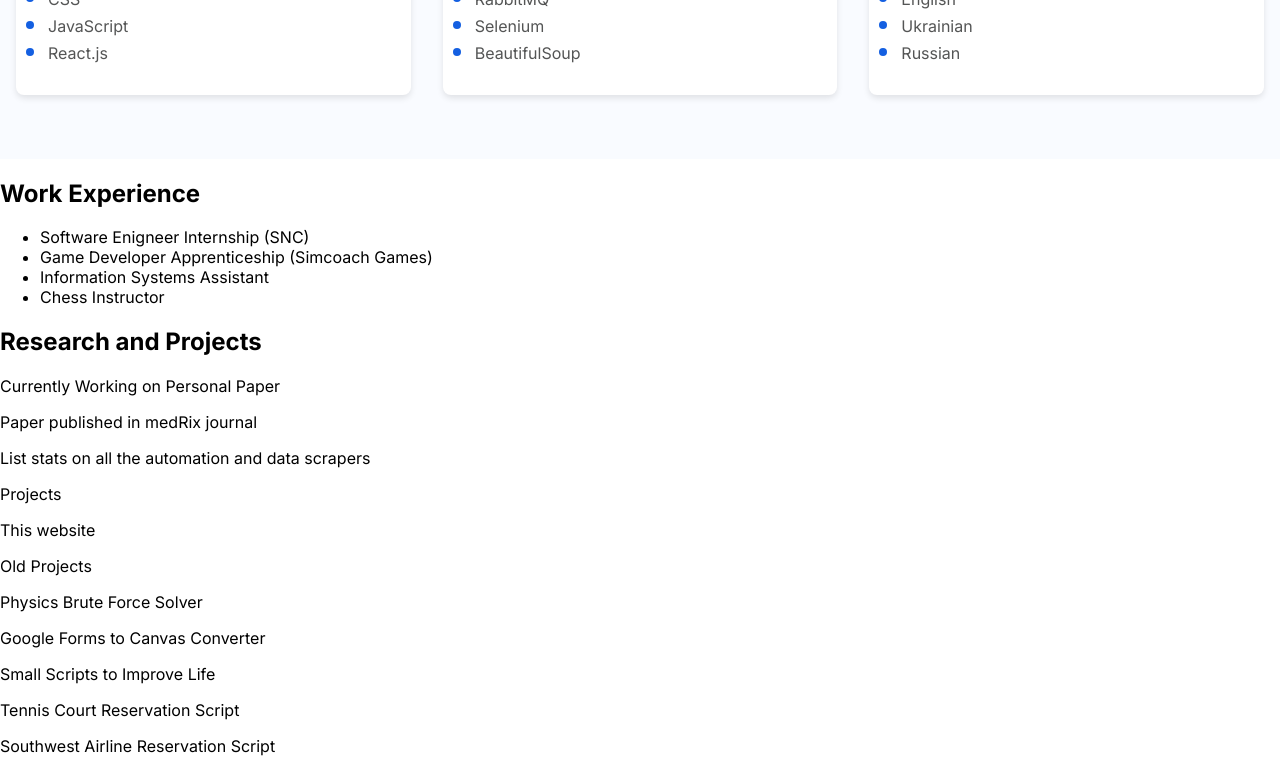
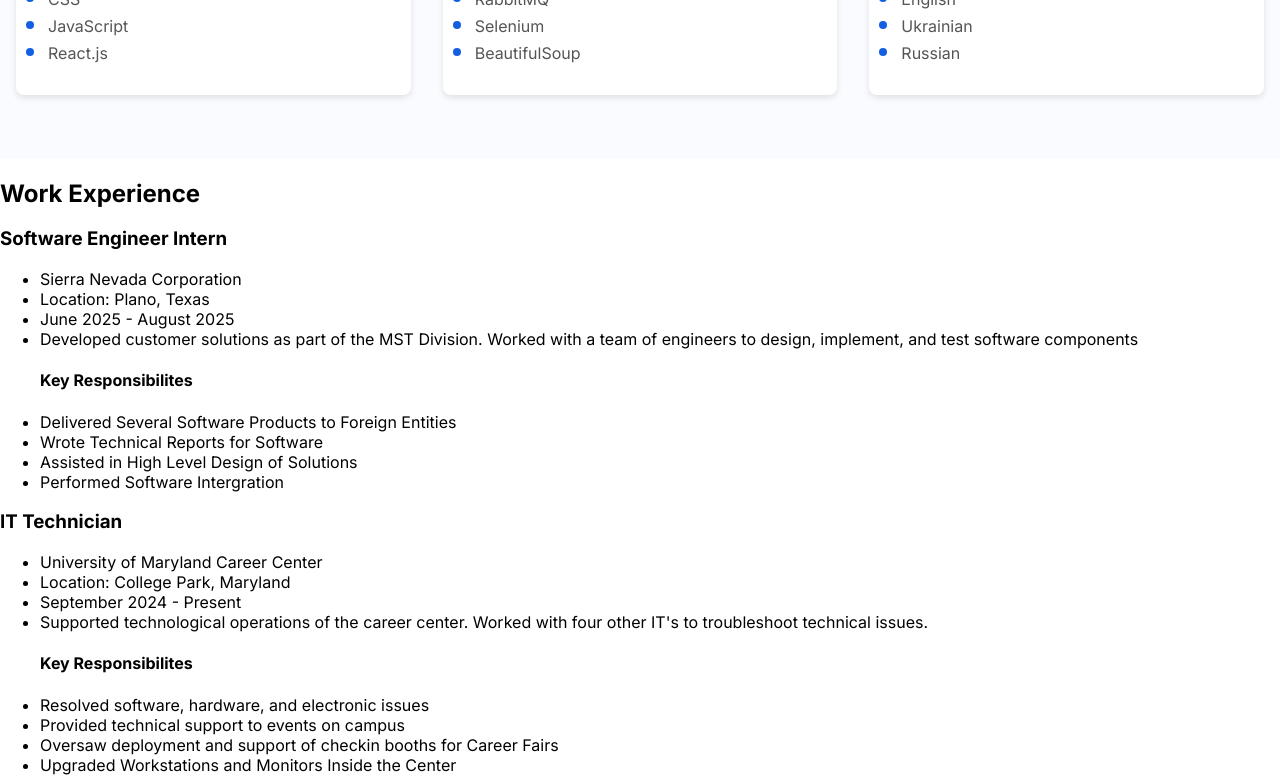
Before and after one commit to RoboticsMB/Personal_Website_2.0, a React (Create React App) app: page / in a window 1280 px wide. Shown: the part 2000-2779 px from the top of the page. Built offline with nearby package versions, Linux system fonts and the light colour scheme.

Commit message:
Began adding text for the work experience section

```diff
--- a/src/Components/Experience/Experience.js
+++ b/src/Components/Experience/Experience.js
@@ -4,12 +4,33 @@
     return (
         <section id="experience">
             <h2>Work Experience</h2>
+            <h3>Software Engineer Intern</h3>
             <ul>
-            <li>Software Enigneer Internship (SNC)</li>
-            <li>Game Developer Apprenticeship (Simcoach Games)</li>
-            <li>Information Systems Assistant</li>
-            <li>Chess Instructor</li>
+                <li>Sierra Nevada Corporation</li>
+                <li>Location: Plano, Texas</li>
+                <li>June 2025 - August 2025</li>
+                <li>Developed customer solutions as part of the MST Division. Worked with a team of engineers to design, implement, and test software components</li>
+                <h4>Key Responsibilites</h4>
+                <li>Delivered Several Software Products to Foreign Entities</li>
+                <li>Wrote Technical Reports for Software</li>
+                <li>Assisted in High Level Design of Solutions</li>
+                <li>Performed Software Intergration</li>
             </ul>
+            <h3>IT Technician</h3>
+            <ul>
+                <li>University of Maryland Career Center</li>
+                <li>Location: College Park, Maryland</li>
+                <li>September 2024 - Present</li>
+                <li>Supported technological operations of the career center. Worked with four other IT's to troubleshoot technical issues.</li>
+                <h4>Key Responsibilites</h4>
+                <li>Resolved software, hardware, and electronic issues</li>
+                <li>Provided technical support to events on campus</li>
+                <li>Oversaw deployment and support of checkin booths for Career Fairs</li>
+                <li>Upgraded Workstations and Monitors Inside the Center</li>
+            </ul>
+            <h3>Research Assistant</h3>
+            <h3>Game Design Apprentice</h3>
+            <h3>Chess Instructor</h3>
       </section>
     )
 }
```
